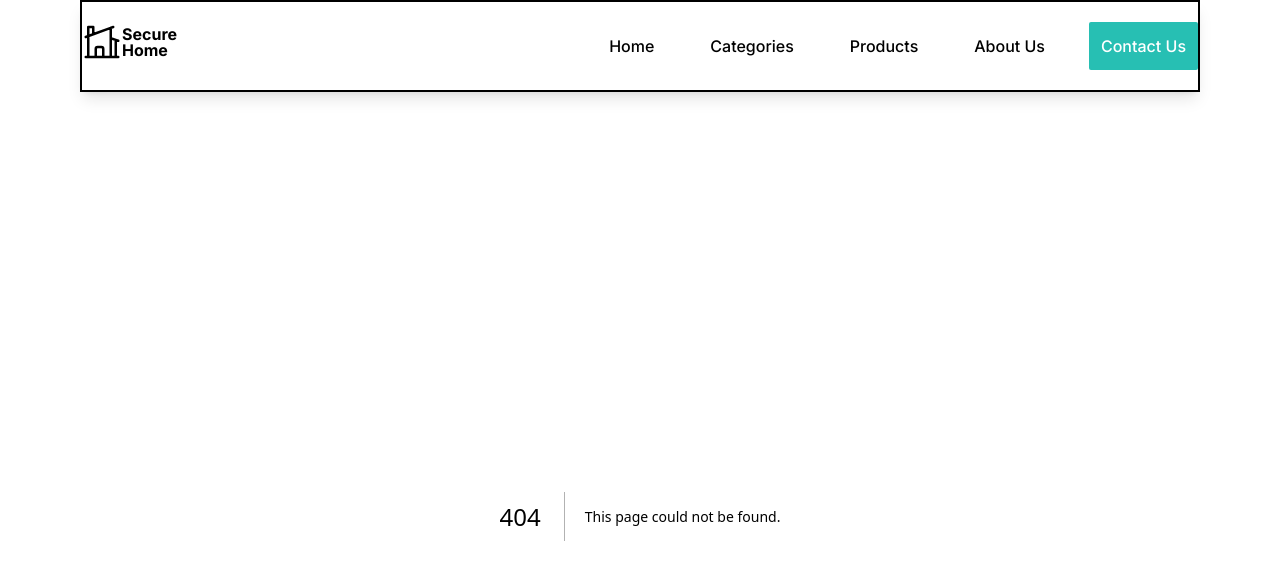
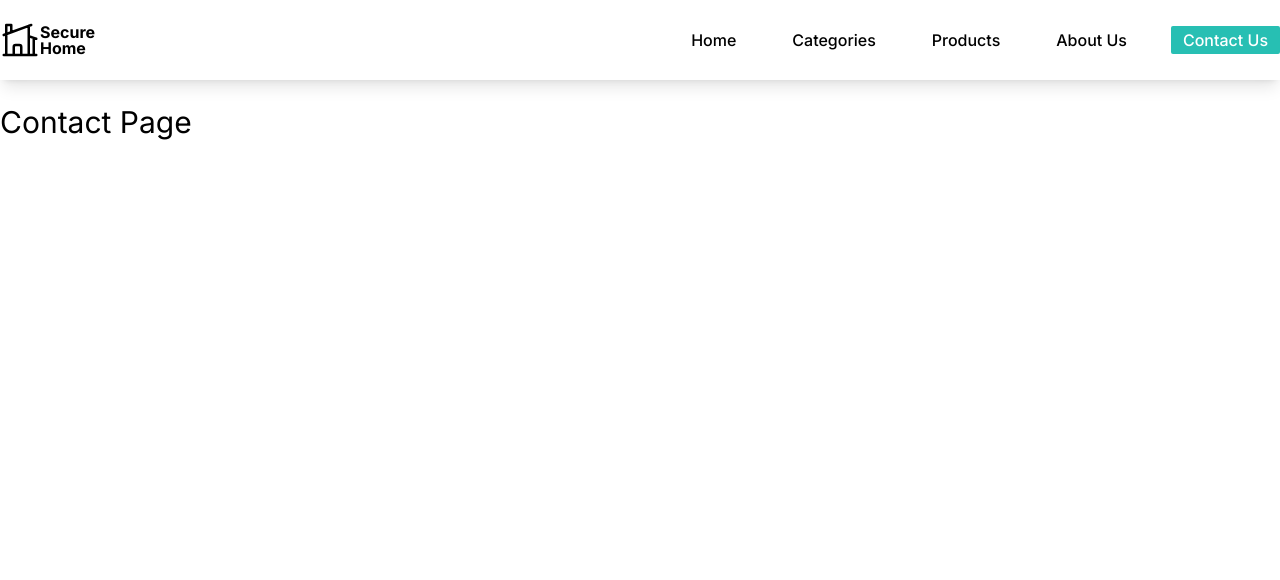
Before and after one commit to khalek-repliq/Secure_Home_Next_Project, a Next.js app: page /contactUs in a window 1280 px wide. Before the commit this address had no page. Shown: the top 580 px of the page. Built offline with nearby package versions, Linux system fonts and the light colour scheme.

Commit message:
navbar navItems added with their pages by routing setup

```diff
--- /dev/null
+++ b/app/aboutUs/page.jsx
@@ -0,0 +1,11 @@
+import React from "react";
+
+const aboutUs = () => {
+  return (
+    <div>
+      <h1 className="text-3xl">About Us Page</h1>
+    </div>
+  );
+};
+
+export default aboutUs;
--- /dev/null
+++ b/app/contactUs/page.jsx
@@ -0,0 +1,11 @@
+import React from "react";
+
+const contactUs = () => {
+  return (
+    <div>
+      <h1 className="text-3xl">Contact Page</h1>
+    </div>
+  );
+};
+
+export default contactUs;
--- a/app/layout.jsx
+++ b/app/layout.jsx
@@ -12,15 +12,14 @@ export const metadata = {
 export default function RootLayout({ children }) {
   return (
     <html lang="en">
-      <main className={inter.className}>
+      <body className={inter.className}>
         {/* Main Navbar Component */}
         <Navbar />
-        <body className="max-w-[2520px] mx-auto xl:px-20 md:px-10 sm:px-2 px-4">
-          {children}
-        </body>
+
+        {children}
 
         {/* footer */}
-      </main>
+      </body>
     </html>
   );
 }
--- /dev/null
+++ b/app/products/page.jsx
@@ -0,0 +1,11 @@
+import React from "react";
+
+const Products = () => {
+  return (
+    <div>
+      <h1 className="text-3xl">Products Page</h1>
+    </div>
+  );
+};
+
+export default Products;
--- a/components/navbar/Navbar.jsx
+++ b/components/navbar/Navbar.jsx
@@ -1,8 +1,7 @@
 "use client";
 import Link from "next/link";
 import React from "react";
-import Container from "../container/Container";
-import { usePathname, useRouter } from "next/navigation";
+import { usePathname } from "next/navigation";
 
 const navStyle = {
   active: "bg-[#27bfb3] text-white  px-3 py-1 rounded-sm",
@@ -39,15 +38,12 @@ const navItem = [
 
 const Navbar = () => {
   const pathName = usePathname();
-  const router = useRouter();
-
-  console.log(pathName);
 
   const handleNavbarStyle = (itemPath) =>
     itemPath === pathName ? true : false;
 
   return (
-    <div className="border-2 border-black mb-6 shadow-lg py-5">
+    <div className=" mb-6 shadow-lg py-5">
       <div className="flex justify-between ">
         {/* logo area */}
         <div>
@@ -79,20 +75,18 @@ const Navbar = () => {
         {/* Items area */}
         <div className=" leading-[2.5]">
           <ul className=" flex items-center space-x-8 font-medium">
-            {navItem.map((items) => (
-              <li key={items.id}>
-                <button
+            {navItem.map((item) => (
+              <li key={item.id}>
+                <Link
                   className={
-                    handleNavbarStyle(items.path)
+                    handleNavbarStyle(item.path)
                       ? navStyle.active
                       : navStyle.default
                   }
-                  onClick={() => {
-                    router.push(items.path);
-                  }}
+                  href={item.path}
                 >
-                  {items.name}
-                </button>
+                  {item.name}
+                </Link>
               </li>
             ))}
           </ul>
```
Also changed, not shown: components/navbar/navbar.module.css (deleted, +0 -7 lines).
